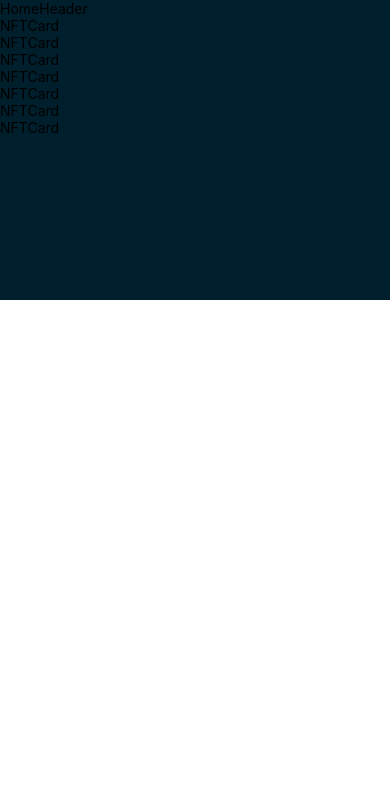
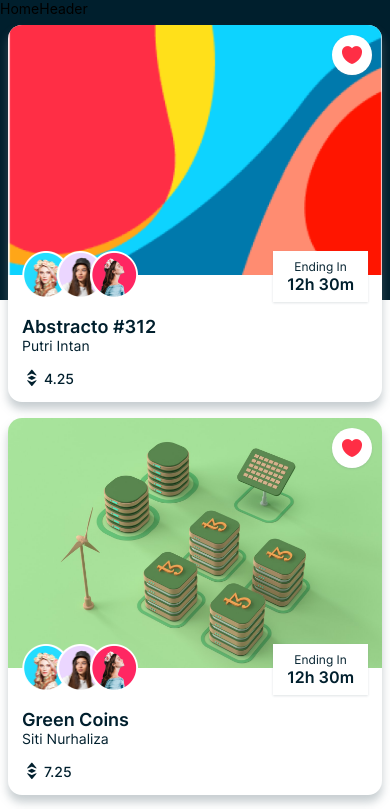
Before and after one commit to musabbir-m/nft-native-app, a React Native app: screen /Home in a window 390 px wide. Shown: the top 809 px of the page. Built offline with nearby package versions, Linux system fonts and the light colour scheme.

Commit message:
styled NFTCard and added SubInfo to NFTCard

```diff
--- /dev/null
+++ b/components/Button.js
@@ -0,0 +1,35 @@
+import { TouchableOpacity,View, Text, Image  } from 'react-native'
+import React from 'react'
+import { COLORS, SIZES, FONTS,SHADOWS } from '../constants'
+
+export const CircleButton = ({imgUrl, handlePress, ...props}) => {
+  return (
+   <TouchableOpacity style={{width:40,
+   height:40,
+   backgroundColor:COLORS.white,
+   position: "absolute",
+   borderRadius: SIZES.extraLarge,
+   alignItems: "center",
+   justifyContent:"center",
+   ...SHADOWS.light,
+   ...props
+   }}
+
+   onPress={handlePress}
+   >
+     <Image
+     source={imgUrl}
+     resizeMode= "contain"
+     style={{width: 24, height: 24}}
+     />
+   </TouchableOpacity>
+  )
+}
+
+export const RectButton= ()=> {
+    return (
+        <View>
+            <Text>Rect</Text>
+        </View>
+    )
+}
--- a/components/NFTCard.js
+++ b/components/NFTCard.js
@@ -1,10 +1,52 @@
-import { View, Text } from 'react-native'
-import React from 'react'
+import { View, Image, Text } from 'react-native'
 
-const NFTCard = () => {
+import { useNavigation } from '@react-navigation/native'
+import {COLORS, SIZES, SHADOWS, assets} from "../constants"
+import { CircleButton, RectButton } from './Button'
+import { SubInfo,NFTTitle,EthPrice, EndDate,ImageCmp,People } from './SubInfo'
+
+const NFTCard = ({data}) => {
+    const navigation= useNavigation()
   return (
-    <View>
-      <Text>NFTCard</Text>
+    <View style= {{backgroundColor: COLORS.white,
+    borderRadius: SIZES.font,
+    marginBottom: SIZES.extraLarge,
+    margin: SIZES.base,
+    ...SHADOWS.dark
+    }}>
+      <View style={{width:"100%", height:250}}>
+          <Image
+          source={data.image}
+          resizeMode='cover'
+          style= {{
+            width: "100%",
+            height: "100%",
+            borderTopLeftRadius: SIZES.font,
+            borderTopRightRadius: SIZES.font
+          }}
+          />
+          <CircleButton  imgUrl={assets.heart} right={10} top= {10}/>
+      </View>
+
+      <SubInfo/>
+
+          <View style={{width:'100%', padding:SIZES.font}}>
+            <NFTTitle
+            title={data.name}
+            subTitle={data.creator}
+            titleSize={SIZES.large}
+            subTitleSIze={SIZES.small}
+            />
+            <View style={{
+              marginTop: SIZES.font,
+              flexDirection: 'row',
+              justifyContent: "space-between",
+              alignItems: "center"
+            }}>
+              <EthPrice price={data.price}/>
+            </View>
+
+          </View>
     </View>
   )
 }
--- /dev/null
+++ b/components/SubInfo.js
@@ -0,0 +1,100 @@
+import { View, Text, Image } from 'react-native'
+import { SIZES, FONTS, COLORS, SHADOWS, assets } from '../constants'
+
+export const NFTTitle = ({title, subTitle, titleSize, subTitleSize}) => {
+  return (
+    <View>
+      <Text style={{fontFamily:FONTS.semiBold, fontSize:titleSize, color: COLORS.primary}}>{title}</Text>
+      <Text style={{fontFamily:FONTS.regular, fontSize:subTitleSize, color: COLORS.primary}}>{subTitle}</Text>
+    </View>
+  )
+}
+
+export const EthPrice = ({price}) => {
+    return (
+      <View style={{flexDirection:'row', alignItems: "center"}}>
+        <Image
+        source={assets.eth}
+        resizeMode='contain'
+        style={{width:20, height:20, marginRight:2}}
+        />
+        <Text
+        style={{fontFamily:FONTS.medium,
+        fontSize: FONTS.font,
+        color: COLORS.primary
+        }}
+        >
+            {price}
+        </Text>
+      </View>
+    )
+  }
+
+export const ImageCmp = ({imgUrl, index}) => {
+    return (
+     <Image
+     source={imgUrl}
+     resizeMode= "contain"
+     style= {{
+        width: 48,
+        height: 48,
+        marginLeft: index===0 ? 0: -SIZES.font
+     }}
+     />    )
+  }
+
+export const People = () => {
+    return (
+      <View style={{flexDirection:'row'}}>
+         {
+            [assets.person02, assets.person03, assets.person04].map((imgUrl, index)=>(
+                <ImageCmp imgUrl={imgUrl} index={index} key={`People-${index}`}/>
+            ))
+         }
+      </View>
+    )
+  }
+
+export const EndDate = () => {
+    return (
+      <View style={{paddingHorizontal:SIZES.font,
+      paddingVertical: SIZES.base,
+      backgroundColor: COLORS.white,
+      justifyContent: "center",
+      alignItems: "center",
+      ...SHADOWS.light,
+      elevation:1,
+      maxWidth: "50%"
+      }}>
+        <Text
+        style={{
+            fontFamily: FONTS.regular,
+            fontSize: SIZES.small,
+            color: COLORS.primary,
+        }}
+        >Ending In</Text>
+
+        <Text
+        style={{
+            fontFamily: FONTS.semiBold,
+            fontSize: SIZES.medium,
+            color: COLORS.primary,
+        }}
+        >12h 30m</Text>
+      </View>
+    )
+  }
+
+export const SubInfo = () => {
+    return (
+      <View style={{
+        paddingHorizontal:SIZES.font,
+        marginTop:-SIZES.extraLarge,
+        flexDirection: "row",
+        justifyContent: "space-between"
+      }}>
+        <People/>
+       <EndDate/>
+      </View>
+    )
+  }
--- a/components/index.js
+++ b/components/index.js
@@ -1,5 +1,6 @@
 import HomeHeader from "./HomeHeader";
 import FocusedStatusBar from "./FocusedStatusBar";
 import NFTCard from "./NFTCard";
+import { CircleButton, RectButton } from "./Button";
 
-export {HomeHeader, FocusedStatusBar, NFTCard}
+export {HomeHeader, FocusedStatusBar, NFTCard, CircleButton, RectButton}
--- a/package.json
+++ b/package.json
@@ -17,7 +17,7 @@
     "react": "18.2.0",
     "react-native": "0.72.3",
     "react-native-gesture-handler": "~2.12.0",
-    "react-native-safe-area-context": "^4.7.1",
+    "react-native-safe-area-context": "4.6.3",
     "react-native-web": "^0.19.7"
   },
   "devDependencies": {
```
Also changed, not shown: 1 other file (tests, documents, lock files or other folders).
